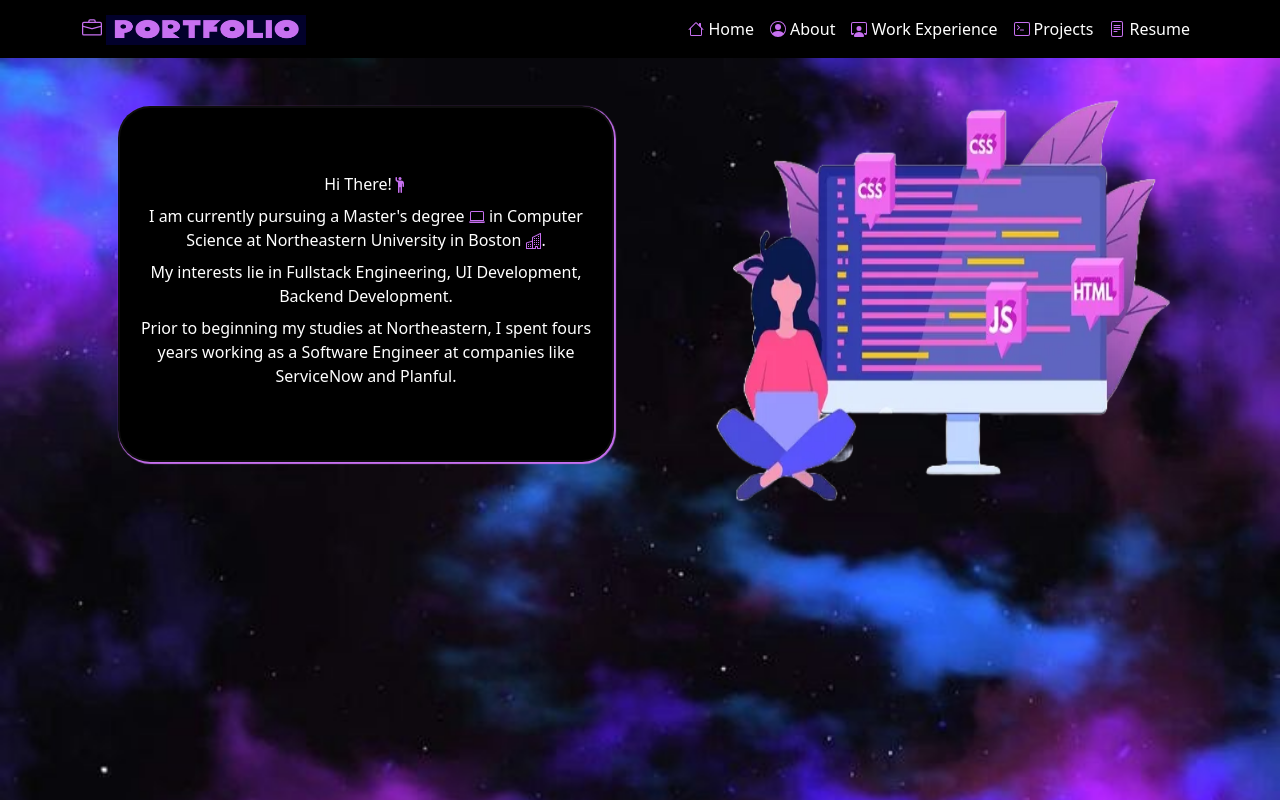
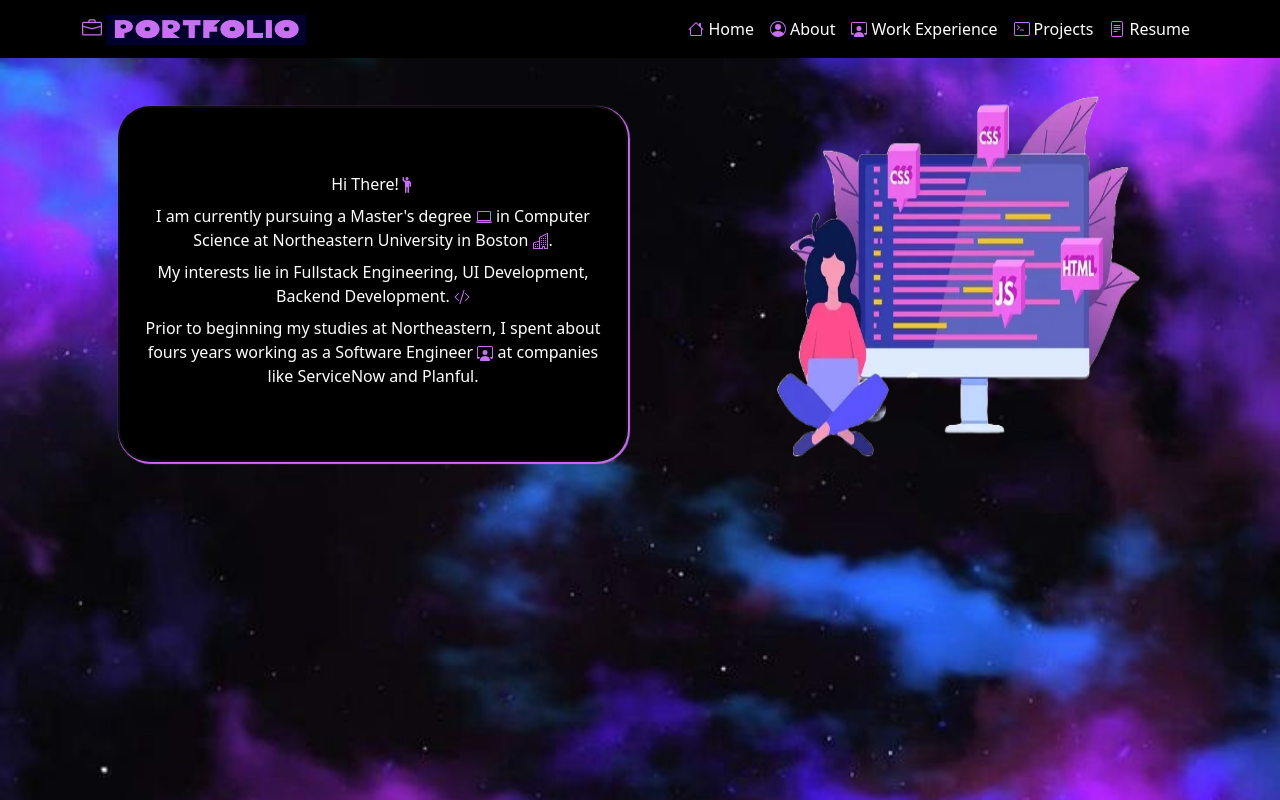
Before and after one commit to vanshita-tilwani/react-portfolio-template, a React (Create React App) app: page /about in a window 1280 px wide. Shown: the top 800 px of the page. Built offline with nearby package versions, Linux system fonts and the light colour scheme.

Commit message:
updating css for about section

```diff
--- a/src/components/About/About.js
+++ b/src/components/About/About.js
@@ -6,7 +6,7 @@ import {
     MDBCard
   } from "mdbreact";
 import { motion } from 'framer-motion';
-import {PersonRaisedHand, Laptop, Buildings} from 'react-bootstrap-icons'
+import {PersonRaisedHand, Laptop, Buildings, CodeSlash, PersonWorkspace} from 'react-bootstrap-icons'
 import about_logo from '../../assets/about_logo.png'
 import './About.css';
 
@@ -14,7 +14,7 @@ function About() {
     return(
         <div className="about-section">
          <MDBContainer className="max-dimension">
-            <MDBRow className="justify-content-center text-center max-dimension">
+            <MDBRow className="justify-content-center text-center">
                 <MDBCol className="justify-content-center text-center p-5">
                     <motion.div
                     whileHover={{ scale: 1.2 }}
@@ -37,10 +37,10 @@ function About() {
                         I am currently pursuing a Master's degree <Laptop className="icon-color"/> in Computer Science at Northeastern University in Boston <Buildings className="icon-color"/>.
                         </div>
                         <div className="mb-2">
-                        My interests lie in Fullstack Engineering, UI Development, Backend Development.
+                        My interests lie in Fullstack Engineering, UI Development, Backend Development. <CodeSlash className="icon-color"/>
                         </div>
                         <div className="mb-2">
-                        Prior to beginning my studies at Northeastern, I spent fours years working as a Software Engineer at companies like ServiceNow and Planful.
+                        Prior to beginning my studies at Northeastern, I spent about fours years working as a Software Engineer <PersonWorkspace className="icon-color"/>  at companies like ServiceNow and Planful.
                         </div>
                         </MDBCardBody>
                         </MDBCard>
@@ -62,8 +62,8 @@ function About() {
                     }}>
                         <img
                   src={about_logo}
-                  width={500}
-                  height={500}
+                  width={400}
+                  height={450}
                   alt=""
                   />
 
```
